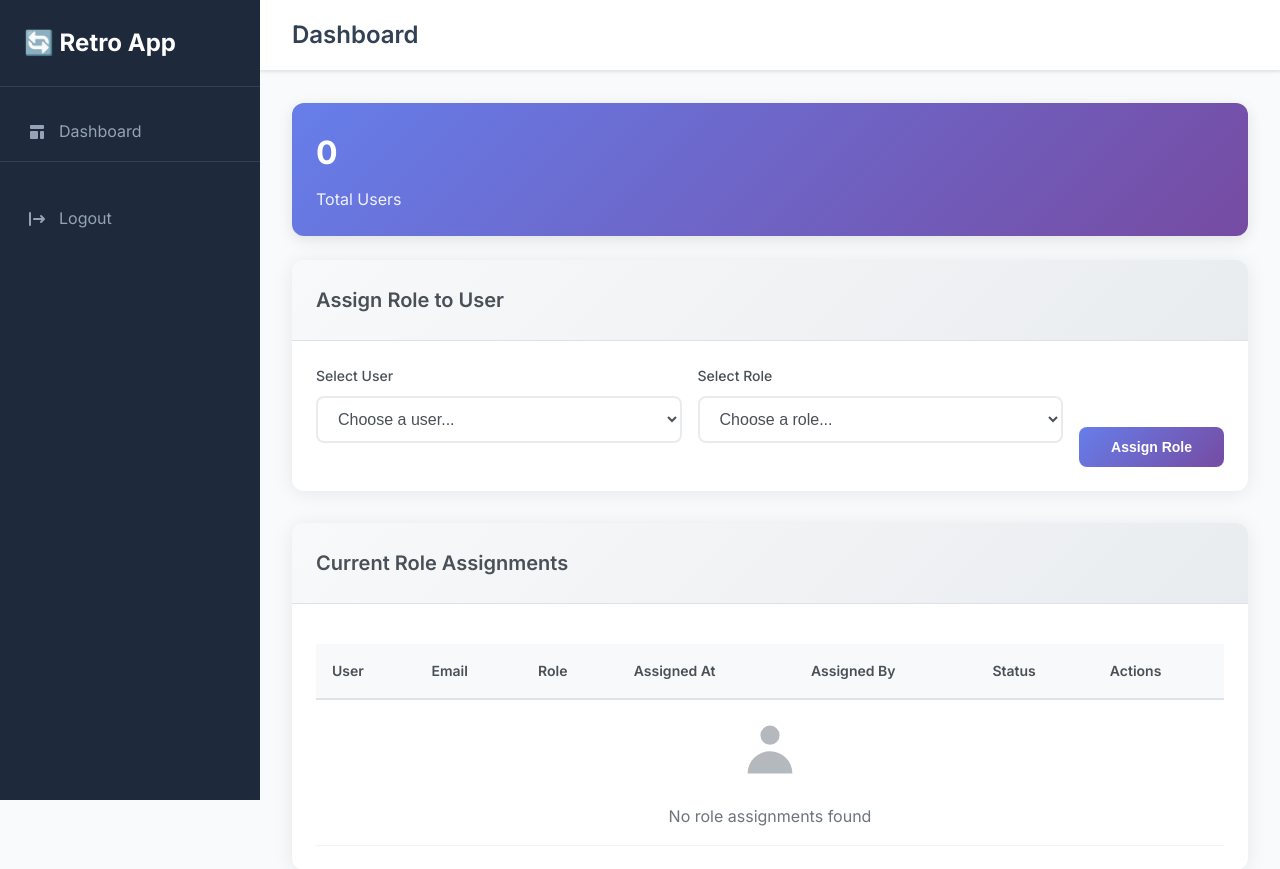
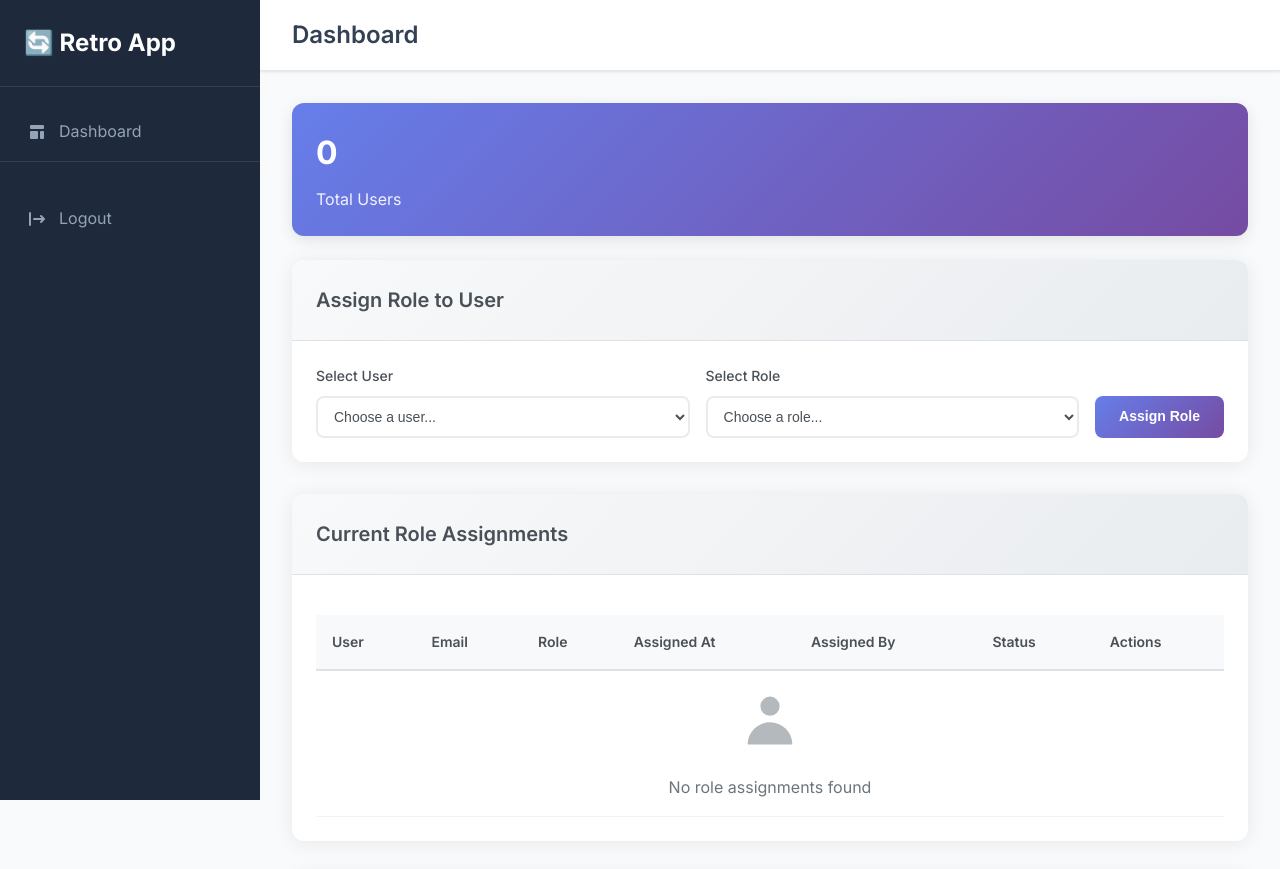
Before and after one commit to moiceanumarius/retro-app, a Symfony app: template templates/role/index.html.twig in a window 1280 px wide. Shown: the top 869 px of the page. Run offline with Twig, Linux system fonts and the light colour scheme; the template is opened without the code that fills it, so the values that code supplies are empty; some libraries are stand-ins or nearby versions.

Commit message:
fix: Improve form alignment in Role Management page
- Reduce select input height from 0.75rem to 0.5rem padding
- Set fixed height of 42px for both selects and button
- Reduce button padding to match select height
- Remove bottom margin from form groups for better alignment
- Ensure all form elements are properly aligned on the same baseline

```diff
--- a/templates/role/index.html.twig
+++ b/templates/role/index.html.twig
@@ -70,13 +70,14 @@
 
         .form-select-modern {
             width: 100%;
-            padding: 0.75rem 1rem;
+            padding: 0.5rem 0.75rem;
             border: 2px solid #e9ecef;
             border-radius: 8px;
-            font-size: 1rem;
+            font-size: 0.875rem;
             color: #495057;
             background-color: white;
             transition: all 0.3s ease;
+            height: 42px;
         }
 
         .form-select-modern:focus {
@@ -86,7 +87,7 @@
         }
 
         .btn-modern {
-            padding: 0.75rem 2rem;
+            padding: 0.5rem 1.5rem;
             border: none;
             border-radius: 8px;
             font-weight: 600;
@@ -96,6 +97,8 @@
             text-decoration: none;
             display: inline-block;
             text-align: center;
+            height: 42px;
+            line-height: 1.5;
         }
 
         .btn-primary-modern {
@@ -229,6 +232,10 @@
             display: flex;
             gap: 1rem;
             align-items: end;
+        }
+
+        .form-group-modern {
+            margin-bottom: 0;
         }
 
         .form-col {
```
